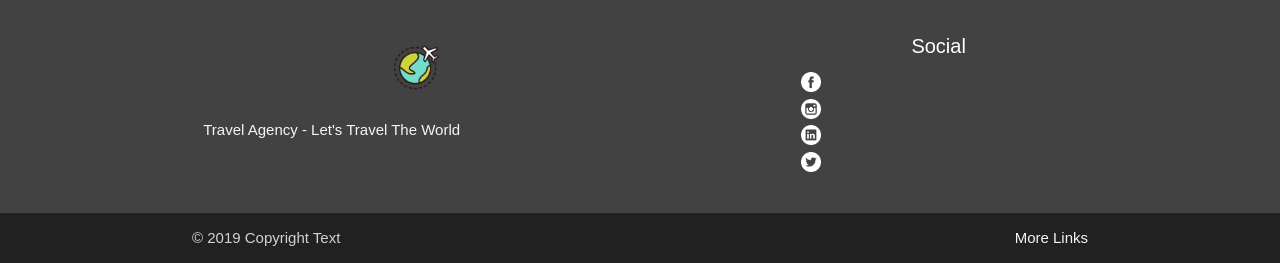
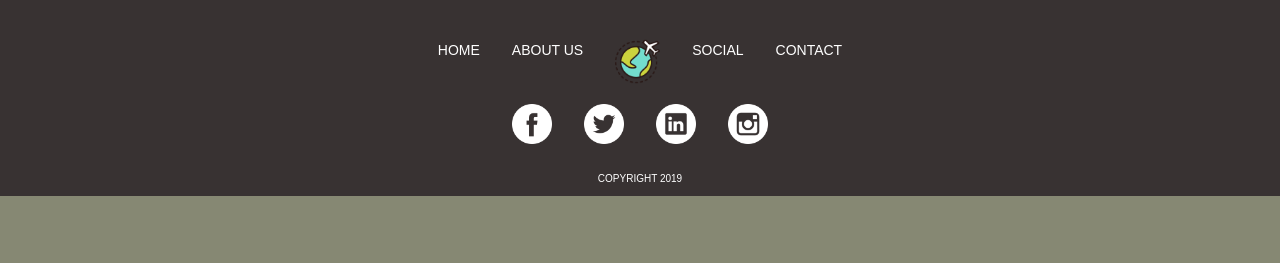
Before and after one commit to Naglis123/My-first-website-group-project-, a PHP site: page /contacts.php in a window 1280 px wide. Shown: the part 865-1128 px from the top of the page. After the commit the page ends 1061 px from the top, so only its background shows below. Run offline with PHP 8.4, Linux system fonts and the light colour scheme.

Commit message:
sukuriau footeri, panaudokit

```diff
--- a/contacts.php
+++ b/contacts.php
@@ -57,7 +57,7 @@
 
   				<button class="btn waves-effect waves-light grey darken-4" type="submit" name="action">Submit
     				<i class="material-icons right">send</i>
-  			</button>
+  				</button>
 
 				</div>
 				<div class="map-wrapper">
@@ -83,31 +83,9 @@
 		</div>
 	</div>
 
-	<footer class="page-footer grey darken-3">
-          <div class="container">
-            <div class="row">
-              <div class="col l6 s12">
-                <h5 class="white-text"><a href="" class="brand-logo"><img class="brand-logoImg" src="images/world.png" height="45px"></a></h5>
-                <p class="grey-text text-lighten-4">Travel Agency - Let's Travel The World</p>
-              </div>
-              <div class="col l4 offset-l2 s12">
-                <h5 class="white-text">Social</h5>
-                <ul>
-                  <li><a class="grey-text text-lighten-3" href="#!"><img src="images/facebook-circle.png" height="20"></a></li>
-                  <li><a class="grey-text text-lighten-3" href="#!"><img src="images/instagram-circle.png" height="20"></a></li>
-                  <li><a class="grey-text text-lighten-3" href="#!"><img src="images/linkedin-circle.png" height="20"></a></li>
-                  <li><a class="grey-text text-lighten-3" href="#!"><img src="images/twitter-circle.png" height="20"></a></li>
-                </ul>
-              </div>
-            </div>
-          </div>
-          <div class="footer-copyright grey darken-4">
-            <div class="container">
-            © 2019 Copyright Text
-            <a class="grey-text text-lighten-4 right" href="#!">More Links</a>
-            </div>
-          </div>
-        </footer>
+	<?php include "footeris.php"; ?>
+
+
 
 
 
--- /dev/null
+++ b/footeris.php
@@ -0,0 +1,25 @@
+<footer class="footeris">
+
+			<div class="apacia">
+
+				<ul class="footer-meniu">
+					<li><a class="judekitNav" href="#">Home</a></li>
+					<li><a class="judekitNav" href="#">About Us</a></li>
+					<li><a href="#"><img class="footer-logo" src="images/world.png"></a></li>
+					<li><a class="judekitNav" href="#">Social</a></li>
+					<li><a class="judekitNav" href="#">Contact</a></li>
+				</ul>
+
+				<ul class="social-links">
+					<li><a href="#"><img class="judekitImg" src="images/facebook-circle.png"></a></li>
+					<li><a href="#"><img class="judekitImg" src="images/twitter-circle.png"></a></li>
+					<li><a href="#"><img class="judekitImg" src="images/linkedin-circle.png"></a></li>
+					<li><a href="#"><img class="judekitImg" src="images/instagram-circle.png"></a></li>
+				</ul>
+
+				<p class="copyright">Copyright 2019</p>
+
+
+			</div>
+
+		</footer>
--- a/styles/style.css
+++ b/styles/style.css
@@ -204,3 +204,82 @@ h2.h-white {
 .mapsVidus li {
 	margin: 0 16px 0 16px;
 }
+
+.footeris {
+	background-color: #383232;
+	overflow: hidden;
+}
+
+.apacia {
+}
+
+.footer-meniu {
+	display: flex;
+	margin-top: 40px;
+	justify-content: center;
+}
+
+.footer-meniu li {
+	margin: 0 16px 0 16px;
+}
+
+.footer-meniu li a {
+	text-transform: uppercase;
+	font-size: 14px;
+	color: white;
+}
+
+.footer-meniu li .footer-logo {
+	vertical-align: middle;
+}
+
+.footer-logo {
+	height: 45px;
+	cursor: pointer;
+	transition: 0.4s all;
+}
+
+.footer-logo:hover {
+	height: 50px;
+}
+
+.social-links {
+	margin-top: 20px;
+	display: flex;
+	justify-content: center;
+}
+
+.social-links li {
+	margin: 0 16px 0 16px;
+}
+
+.social-links li img {
+	width: 40px;
+}
+
+.copyright {
+	margin-top: 20px;
+	text-align: center;
+	text-transform: uppercase;
+	font-size: 10px;
+	color: white;
+}
+
+.judekitImg {
+	cursor: pointer;
+	transition: 0.4s all;
+}
+
+.judekitImg:hover {
+	width: 45px;
+}
+
+.judekitNav {
+	cursor: pointer;
+	transition: 0.3s all;
+}
+
+.judekitNav:hover {
+	border-bottom: solid;
+	border-color: #73ddcd;
+}
```
